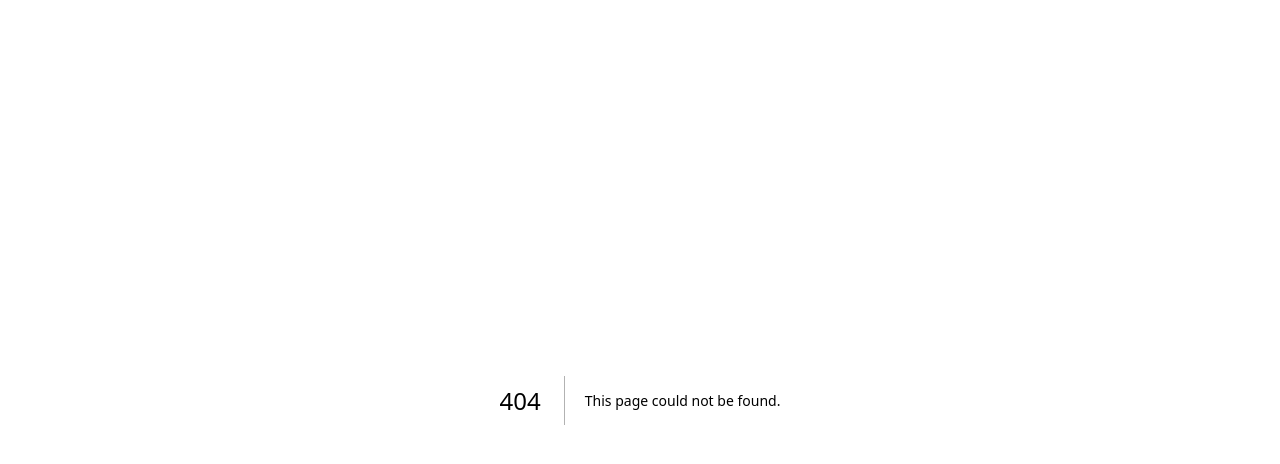
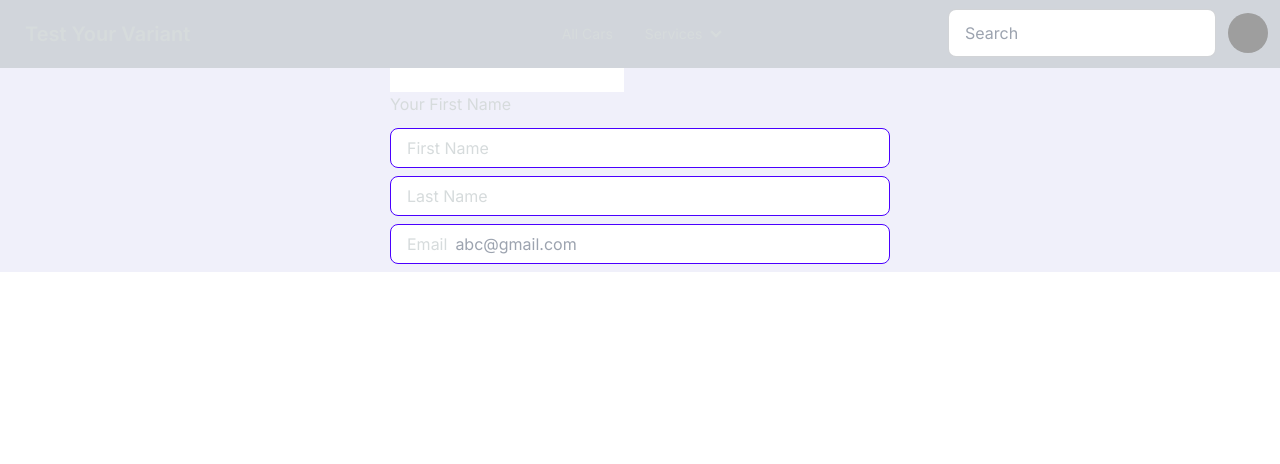
Before and after one commit to Chinmay019/test-your-variant, a Next.js app: page /profile in a window 1280 px wide. Before the commit this address had no page. Shown: the top 464 px of the page. Built offline with nearby package versions, Linux system fonts and the light colour scheme; grey boxes are pictures that could not be loaded.

Commit message:
changed to index.tsx and global style changes

```diff
--- a/package.json
+++ b/package.json
@@ -12,8 +12,10 @@
     "@emotion/react": "^11.13.0",
     "@emotion/styled": "^11.13.0",
     "@mui/material": "^5.16.7",
+    "bootstrap": "^5.3.3",
     "next": "14.2.5",
     "react": "^18",
+    "react-bootstrap": "^2.10.4",
     "react-dom": "^18"
   },
   "devDependencies": {
--- a/src/app/globals.css
+++ b/src/app/globals.css
@@ -7,6 +7,7 @@
   --custom-rgb: 44, 35, 45;
   --background-start-rgb: 214, 219, 220;
   --background-end-rgb: 255, 255, 255;
+  --custom-white-rgb: 240, 240, 250;
 }
 
 @media (prefers-color-scheme: dark) {
@@ -18,8 +19,8 @@
 }
 
 body {
-  color: rgb(var(--foreground-rgb));
-  background: rgb(var(--custom-rgb))
+  color: rgb(var(--background-start-rgb));
+  background: rgb(var(--custom-white-rgb))
 }
 
 @layer utilities {
--- a/src/app/home/layout.tsx
+++ b/src/app/home/layout.tsx
@@ -1,4 +1,4 @@
-import { Navbar } from "@/components/Navbar/page";
+import { Navbar } from "@/components/Navbar";
 
 import React from "react"
 
--- /dev/null
+++ b/src/app/profile/layout.tsx
@@ -0,0 +1,15 @@
+import { Navbar } from '@/components/Navbar';
+import React from 'react';
+
+const profileLayout = ({ children }: {
+    children: React.ReactNode
+}) => {
+    return (
+        <React.Fragment>
+            <Navbar />
+            { children }
+        </React.Fragment>
+    )
+}
+
+export default profileLayout;
--- /dev/null
+++ b/src/app/profile/page.tsx
@@ -0,0 +1,34 @@
+"use client";
+
+import { FormGroup, FormLabel } from "@mui/material"
+import { useState } from "react";
+
+const ProfilePage = () => {
+    const [firstName, setFirstName] = useState("")
+    const [lastName, setLastName] = useState("")
+    return (
+        <div className="flex items-center justify-around">
+            <div>
+                <div className="form-floating mb-3">
+                    {/* <span className="input-group-text" id="basic-addon3">First name</span> */ }
+                    <input type="text" className="form-control" id="basic-url" aria-describedby="basic-addon3" />
+                    <label htmlFor="basic-url" className="form-label">Your First Name</label>
+                </div>
+                <label className="h-[40px] md:w-[500px] input input-bordered input-primary flex items-center gap-2 my-2">
+                    First Name
+                    <input type="text" className="" placeholder="" />
+                </label>
+                <label className="h-[40px] w-[500px] input input-bordered input-primary flex items-center gap-2 my-2">
+                    Last Name
+                    <input type="text" className="" placeholder="" />
+                </label>
+                <label className="h-[40px] w-[500px] input input-bordered input-primary flex items-center gap-2 my-2">
+                    Email
+                    <input type="text" className="" placeholder="abc@gmail.com" />
+                </label>
+            </div>
+        </div>
+    )
+}
+
+export default ProfilePage
--- a/src/components/Navbar/page.tsx
+++ b/src/components/Navbar/index.tsx
@@ -1,6 +1,6 @@
 export const Navbar = () => {
     return (
-        <div className="navbar bg-base-300">
+        <div className="navbar bg-gray-300">
             <div className="navbar-start">
                 <a className="btn btn-ghost text-xl">Test Your Variant</a>
             </div>
@@ -10,7 +10,7 @@ export const Navbar = () => {
                     <li>
                         <details>
                             <summary>Services</summary>
-                            <ul className="p-2 menu xl:menu-horizontal bg-base-0 rounded-box lg:min-w-max">
+                            <ul className="p-2 menu xl:menu-horizontal bg-base-200 z-10 rounded-box lg:min-w-max absolute">
                                 <div >
                                     <li className="max-content"><a>List Your Car</a></li>
                                     <li><a>Contact Us</a></li>
@@ -37,12 +37,11 @@ export const Navbar = () => {
                             tabIndex={ 0 }
                             className="menu menu-sm dropdown-content bg-base-100 rounded-box z-[1] mt-3 w-52 p-2 shadow">
                             <li>
-                                <a className="justify-between">
+                                <a className="justify-between" href="/profile">
                                     Profile
                                     <span className="badge">New</span>
                                 </a>
                             </li>
-                            <li><a>Settings</a></li>
                             <li><a>Logout</a></li>
                         </ul>
                     </div>
--- a/src/components/Sidebar/index.tsx
+++ b/src/components/Sidebar/index.tsx
@@ -4,7 +4,7 @@ import CategoryFilterComp from "../Filter/categoryFilter";
 
 const Sidebar = () => {
     return (
-        <div className="lg:h-[90vh] md:h-[65vh] w-[375px] border-2 border-white-200 md:rounded-md lg:rounded-lg mx-8 mt-2">
+        <div className="lg:h-[90vh] md:h-[65vh] w-[375px] border-2 border-gray-300 md:rounded-md lg:rounded-lg mx-8 mt-2">
             <div className="flex flex-col justify-around items-center">
                 <div className="mt-2">
                     <label className="label">
```
Also changed, not shown: 1 other file (tests, documents, lock files or other folders).
